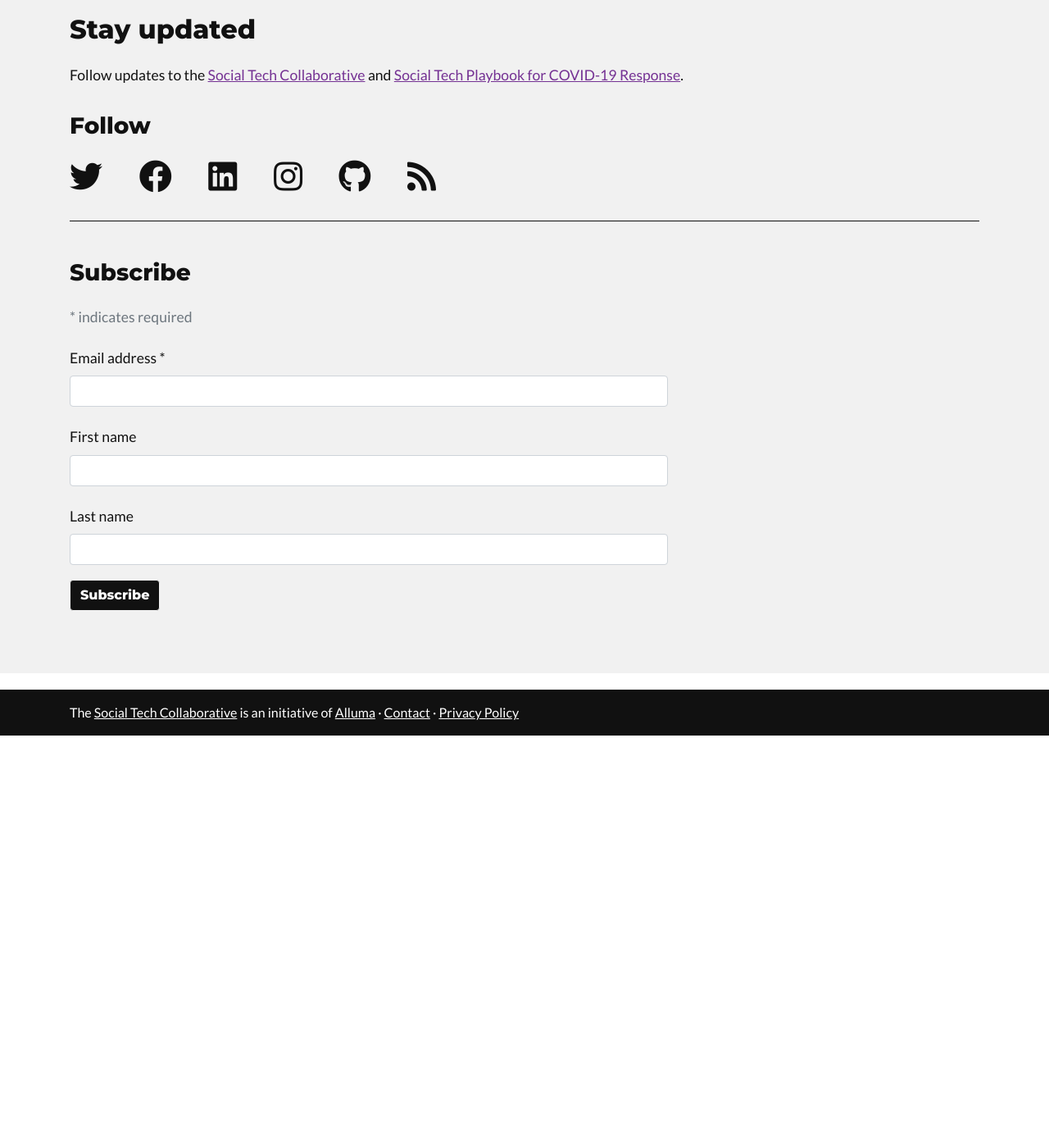
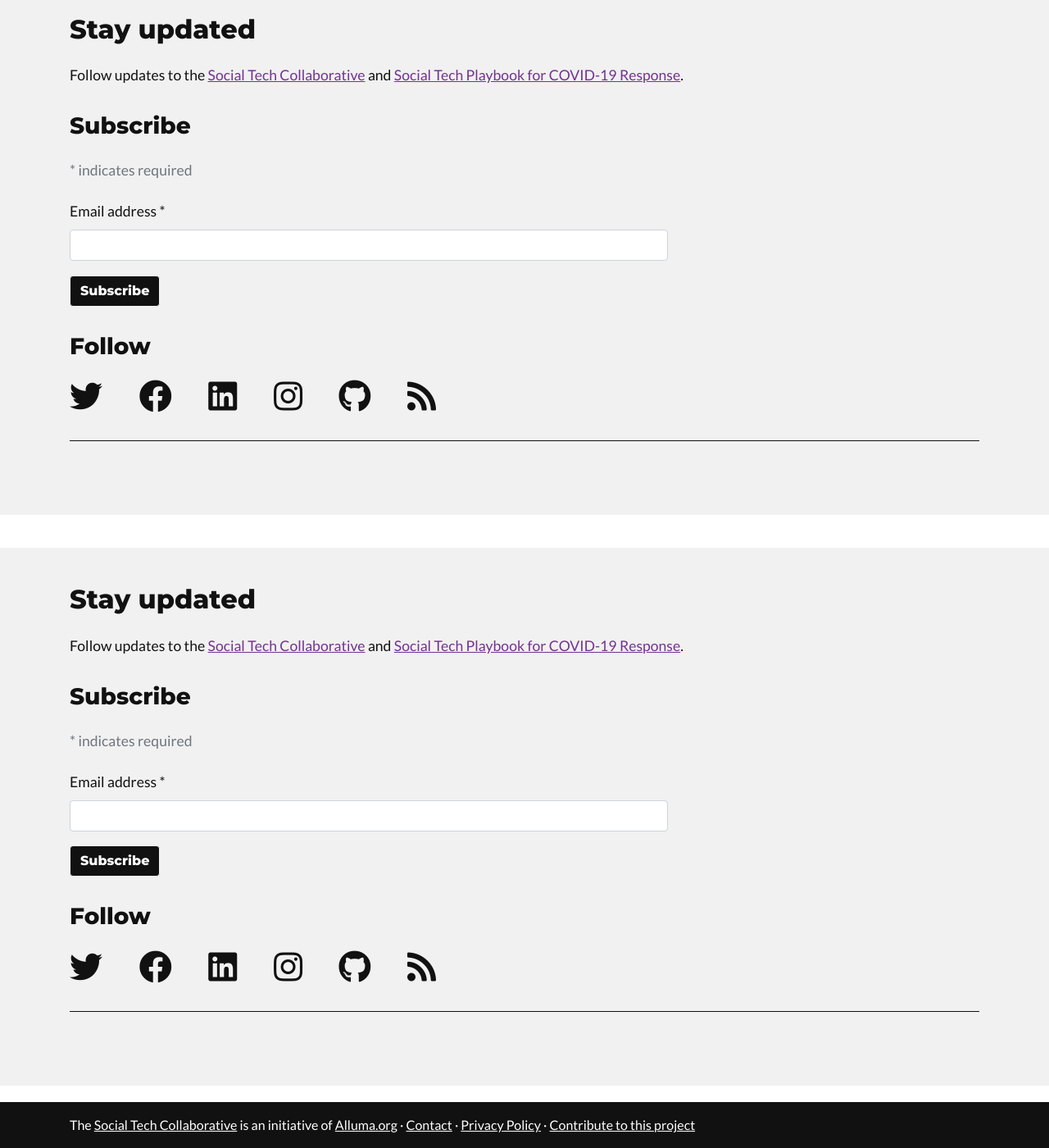
Before and after one commit to Social-Tech-Collab/socialtechcollaborative, a Jekyll site: the page built from index.html, in a window 1280 px wide and 1400 px high, scrolled down 3033 px. Shown: the whole window at 82% size. Built offline with Jekyll 4.4.1, drawn with Linux system fonts in a browser that asks for light colours; nearby versions of some CDN libraries; some web fonts are replaced; the list of posts is cut into pages by our own code; before the commit the page ends 3930 px from its top, so only the background shows below that.

Commit message:
match main website edits

```diff
--- a/_includes/connect.html
+++ b/_includes/connect.html
@@ -4,6 +4,35 @@
             <div class="col-lg-12">
                 <h2>Stay updated</h2>
                 <p>Follow updates to the <a href="https://socialtech.us">Social Tech Collaborative</a> and <a href="https://socialtech.us/playbook">Social Tech Playbook for COVID-19 Response</a>.</p>
+            </div>
+        </div>
+        <div class="row newsletter">
+            <div class="col-lg-8">
+                <!-- Begin Mailchimp Signup Form -->
+                <div class="form-group">
+                    <form action="https://alluma.us9.list-manage.com/subscribe/post?u=a9b43714854351d5618077318&amp;id=5b8b79110b" method="post" id="" name="mc-embedded-subscribe-form" class="validate" target="_blank" novalidate>
+                        <div id="mc_embed_signup_scroll">
+                            <h3>Subscribe</h3>
+                            <div>
+                                <p class="text-muted">* indicates required</p>
+                            </div>
+                            <div class="form-group">
+                                <label for="mce-EMAIL">Email address *
+                                </label>
+                                <input type="email" value="" name="EMAIL" class="form-control" id="mce-EMAIL">
+                            </div>
+                            <div id="mce-responses" class="clear">
+                                <div class="response" id="mce-error-response" style="display:none"></div>
+                                <div class="response" id="mce-success-response" style="display:none"></div>
+                            </div> <!-- real people should not fill this in and expect good things - do not remove this or risk form bot signups-->
+                            <div style="position: absolute; left: -5000px;" aria-hidden="true"><input type="text" name="b_a9b43714854351d5618077318_5b8b79110b" tabindex="-1" value=""></div>
+                            <div class="clear"><input type="submit" value="Subscribe" name="subscribe" id="mc-embedded-subscribe" class="btn btn-primary"></div>
+                        </div>
+                    </form>
+                </div>
+                <!--End mc_embed_signup-->
+            </div>
+            <div class="col-lg-4">
             </div>
         </div>
         <div class="row follow">
@@ -22,42 +51,5 @@
                 <hr>
             </div>
         </div>
-        <div class="row newsletter">
-            <div class="col-lg-8">
-                <!-- Begin Mailchimp Signup Form -->
-                <div class="form-group">
-                    <form action="https://alluma.us9.list-manage.com/subscribe/post?u=a9b43714854351d5618077318&amp;id=5b8b79110b" method="post" id="" name="mc-embedded-subscribe-form" class="validate" target="_blank" novalidate>
-                        <div id="mc_embed_signup_scroll">
-                            <h3>Subscribe</h3>
-                            <div>
-                                <p class="text-muted">* indicates required</p>
-                            </div>
-                            <div class="form-group">
-                                <label for="mce-EMAIL">Email address *
-                                </label>
-                                <input type="email" value="" name="EMAIL" class="form-control" id="mce-EMAIL">
-                            </div>
-                            <div class="form-group">
-                                <label for="mce-FNAME">First name </label>
-                                <input type="text" value="" name="FNAME" class="form-control" id="mce-FNAME">
-                            </div>
-                            <div class="form-group">
-                                <label for="mce-LNAME">Last name </label>
-                                <input type="text" value="" name="LNAME" class="form-control" id="mce-LNAME">
-                            </div>
-                            <div id="mce-responses" class="clear">
-                                <div class="response" id="mce-error-response" style="display:none"></div>
-                                <div class="response" id="mce-success-response" style="display:none"></div>
-                            </div> <!-- real people should not fill this in and expect good things - do not remove this or risk form bot signups-->
-                            <div style="position: absolute; left: -5000px;" aria-hidden="true"><input type="text" name="b_a9b43714854351d5618077318_5b8b79110b" tabindex="-1" value=""></div>
-                            <div class="clear"><input type="submit" value="Subscribe" name="subscribe" id="mc-embedded-subscribe" class="btn btn-primary"></div>
-                        </div>
-                    </form>
-                </div>
-                <!--End mc_embed_signup-->
-            </div>
-            <div class="col-lg-4">
-            </div>
-        </div>
     </div>
 </div>
--- a/_includes/footer.html
+++ b/_includes/footer.html
@@ -1,9 +1,11 @@
 <footer>
+    {% include connect.html %}
+
     <div class="footer">
         <div class="container">
             <div class="row">
                 <div class="col-lg-12">
-                    <p>The <a href="https://socialtech.us">Social Tech Collaborative</a> is an initiative of <a href="https://alluma.org"> Alluma</a> &middot; <a href="mailto:socialtech@alluma.org">Contact</a> &middot; <a href="https://socialtech.us/privacy"> Privacy Policy</a></p>
+                    <p>The <a href="https://socialtech.us">Social Tech Collaborative</a> is an initiative of <a href="https://alluma.org"> Alluma.org</a> &middot; <a href="mailto:socialtech@alluma.org">Contact</a> &middot; <a href="https://socialtech.us/privacy"> Privacy Policy</a> &middot; <a href="https://github.com/socialtechus/socialtech.github.io/">Contribute to this project</a></p>
                 </div>
             </div>
         </div>
```
